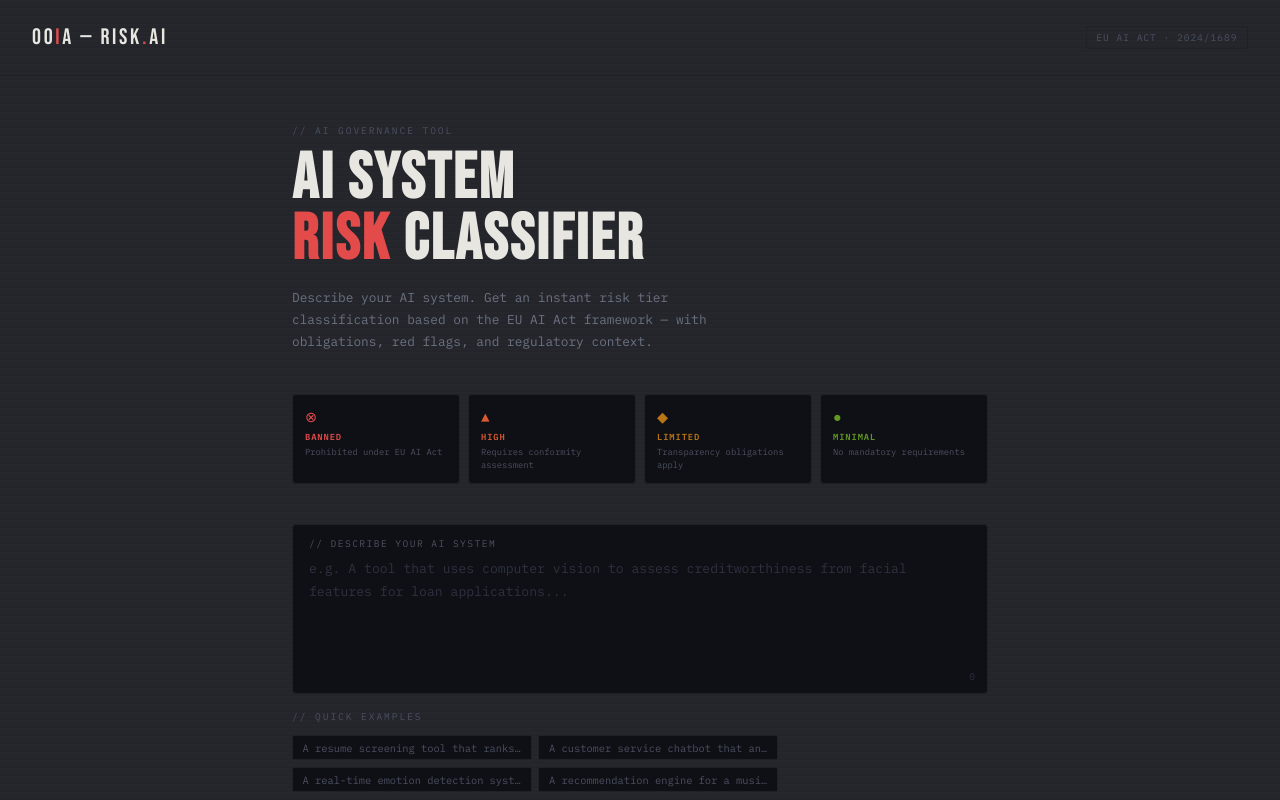
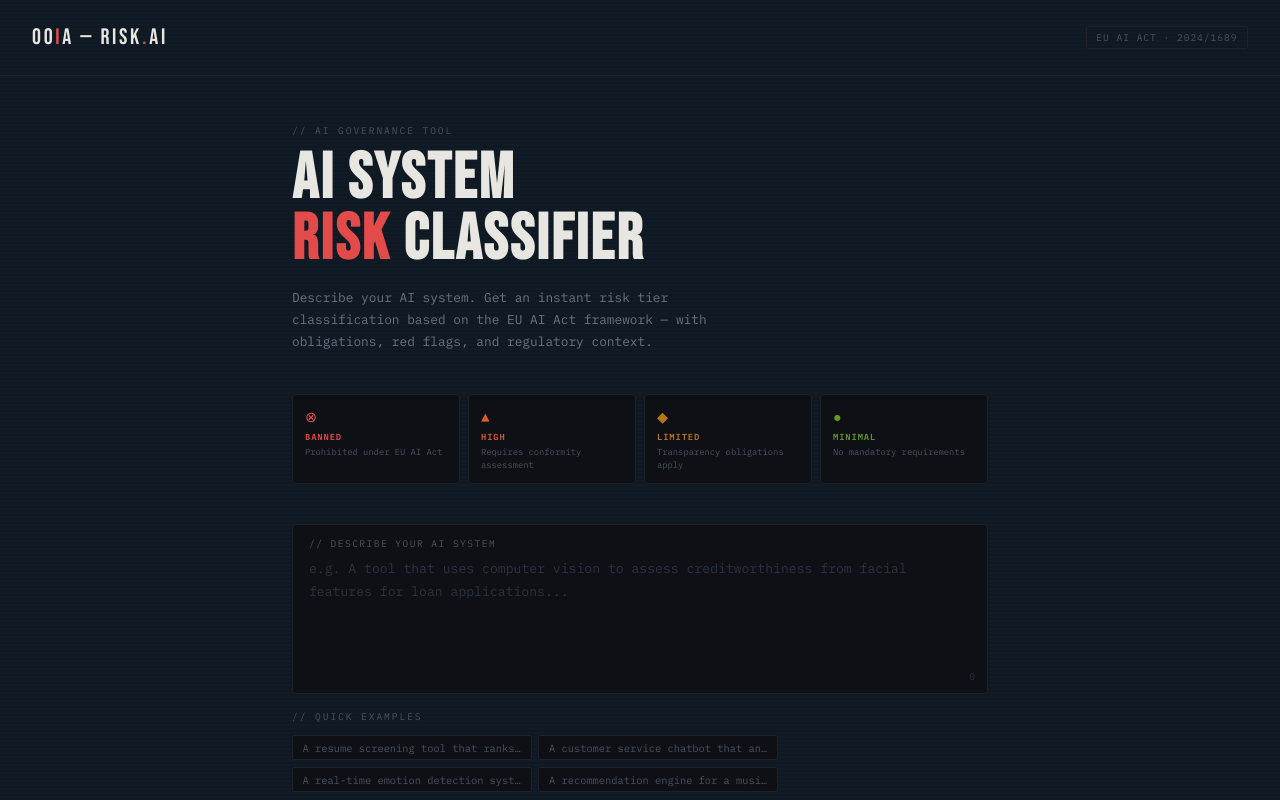
Before and after one commit to vrcrush/ai-risk-classifier, a Next.js app: page / in a window 1280 px wide. Shown: the top 800 px of the page. Built offline with nearby package versions, Linux system fonts and the light colour scheme.

Commit message:
Updates to index

```diff
--- a/styles/globals.css
+++ b/styles/globals.css
@@ -3,7 +3,7 @@
 @import url('https://fonts.googleapis.com/css2?family=IBM+Plex+Mono:wght@300;400;500;600&family=Bebas+Neue&display=swap');
 
 html, body {
-  background: #23252b;
+  background: #0f1923;
   color: #e8e6e0;
   font-family: 'IBM Plex Mono', 'Courier New', monospace;
   -webkit-font-smoothing: antialiased;
```
